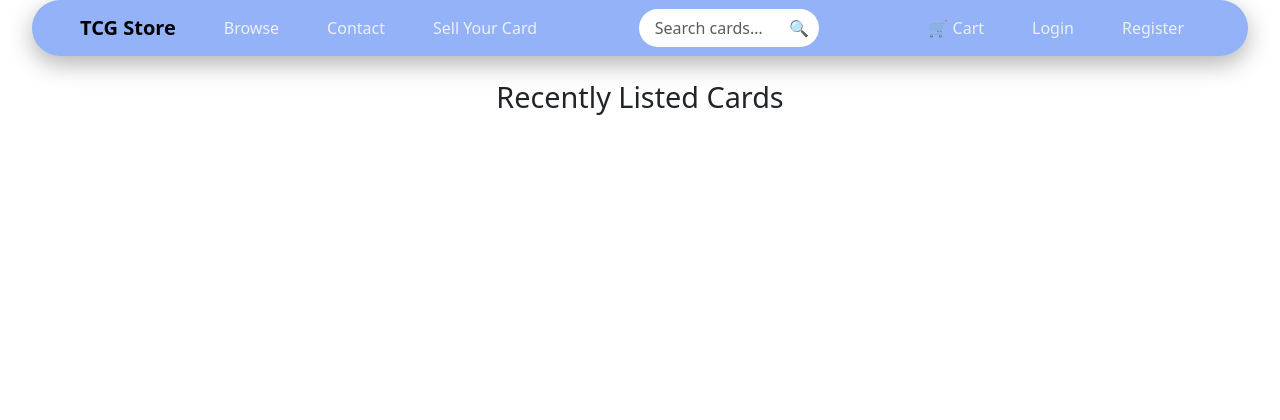
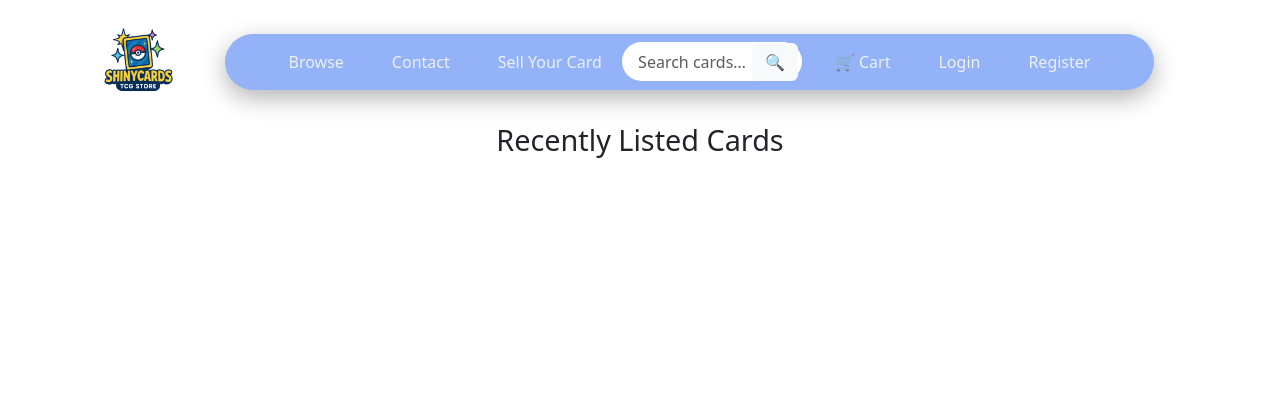
Before and after one commit to naxad/django-tcg-app, a Django app: page / in a window 1280 px wide. Shown: the top 420 px of the page. Run offline with Django 5.2, Linux system fonts and the light colour scheme; data that the repository does not hold is empty; some libraries are stand-ins or nearby versions.

Commit message:
Home logo made and inserted, navbar alignment fixes

```diff
--- a/home/static/home/style.css
+++ b/home/static/home/style.css
@@ -26,7 +26,7 @@
 }
 
 .navbar-left {
-    gap: 1.5rem;
+    gap: 2rem;
     flex: 0 1 auto;
     min-width: 150px;
 }
@@ -34,12 +34,12 @@
 .navbar-center {
     flex-grow: 1;
     justify-content: center;
-    min-width: 200px;
+    min-width: 250px;
 }
 
 .navbar-right {
     justify-content: flex-end;
-    gap: 1rem;
+    gap: 2rem;
     flex: 0 1 auto;
     min-width: 150px;
     flex-wrap: nowrap;
@@ -533,6 +533,15 @@ footer {
     text-align: center;
 }
 
+#homepageBannerCarousel .carousel-inner {
+    /* to round the top carousel edges */
+    border-radius: 1.25rem;
+
+    overflow: hidden;
+}
+
+
+
 
 .section-title {
     text-align: center;
--- a/home/templates/home/home.html
+++ b/home/templates/home/home.html
@@ -1,6 +1,6 @@
 {% extends 'home/base.html' %}
 {% load static %}
-{% block title %}Home - TCG Store{% endblock %}
+{% block title %}Home - ShinyCards{% endblock %}
 
 {% block content %}
 
@@ -34,8 +34,6 @@
 
 
 
-
-
 <h3 class="section-title">Recently Listed Cards</h3>
 
 <div class="carousel-wrapper fade-carousel">
--- a/home/templates/home/navbar.html
+++ b/home/templates/home/navbar.html
@@ -1,10 +1,22 @@
+{% load static %}
+
+<!-- Outer centering wrapper -->
+<div class="d-flex justify-content-center pt-4">
+  <!-- Inner container with logo + navbar aligned -->
+  <div class="d-flex align-items-center gap-4" style="max-width: 1500px;">
+
+    <!-- Logo -->
+    <a href="{% url 'home:home' %}" class="logo-link d-flex align-items-center">
+      <img src="{% static 'home/logo.png' %}" alt="Home" height="75" style="object-fit: contain;">
+    </a>
+
+    <!-- Navbar pill -->
     <div class="navbar-container">
       <nav class="navbar navbar-expand-lg">
         <div class="container-fluid justify-content-between align-items-center">
 
           <!-- Left group -->
           <div class="navbar-left d-flex align-items-center gap-3">
-        <a class="navbar-brand" href="{% url 'home:home' %}">TCG Store</a>
             <a class="nav-link" href="{% url 'browse:browse' %}">Browse</a>
             <a class="nav-link" href="{% url 'contact' %}">Contact</a>
             <a class="nav-link" href="{% url 'sell' %}">Sell Your Card</a>
@@ -12,16 +24,15 @@
 
           <!-- Center: Search -->
           <div class="navbar-center d-flex justify-content-center">
-        <form class="search-form" method="GET" action="{% url 'browse:browse' %}">
+            <form class="search-form d-flex" method="GET" action="{% url 'browse:browse' %}">
               <input class="form-control me-2" type="search" name="q" placeholder="Search cards…" />
-          <button class="search-btn" type="submit">🔍</button>
+              <button class="search-btn btn btn-light" type="submit">🔍</button>
             </form>
           </div>
 
           <!-- Right group -->
           <div class="navbar-right d-flex align-items-center gap-3">
             <a class="nav-link" href="{% url 'cart:cart' %}">🛒 Cart</a>
-
 
             {% if user.is_authenticated %}
               {% if user.is_superuser %}
@@ -41,3 +52,5 @@
         </div>
       </nav>
     </div>
+  </div>
+</div>
```
Also changed, not shown: home/static/home/logo.png (added). Lines whose indentation alone changed are shown as unchanged.
